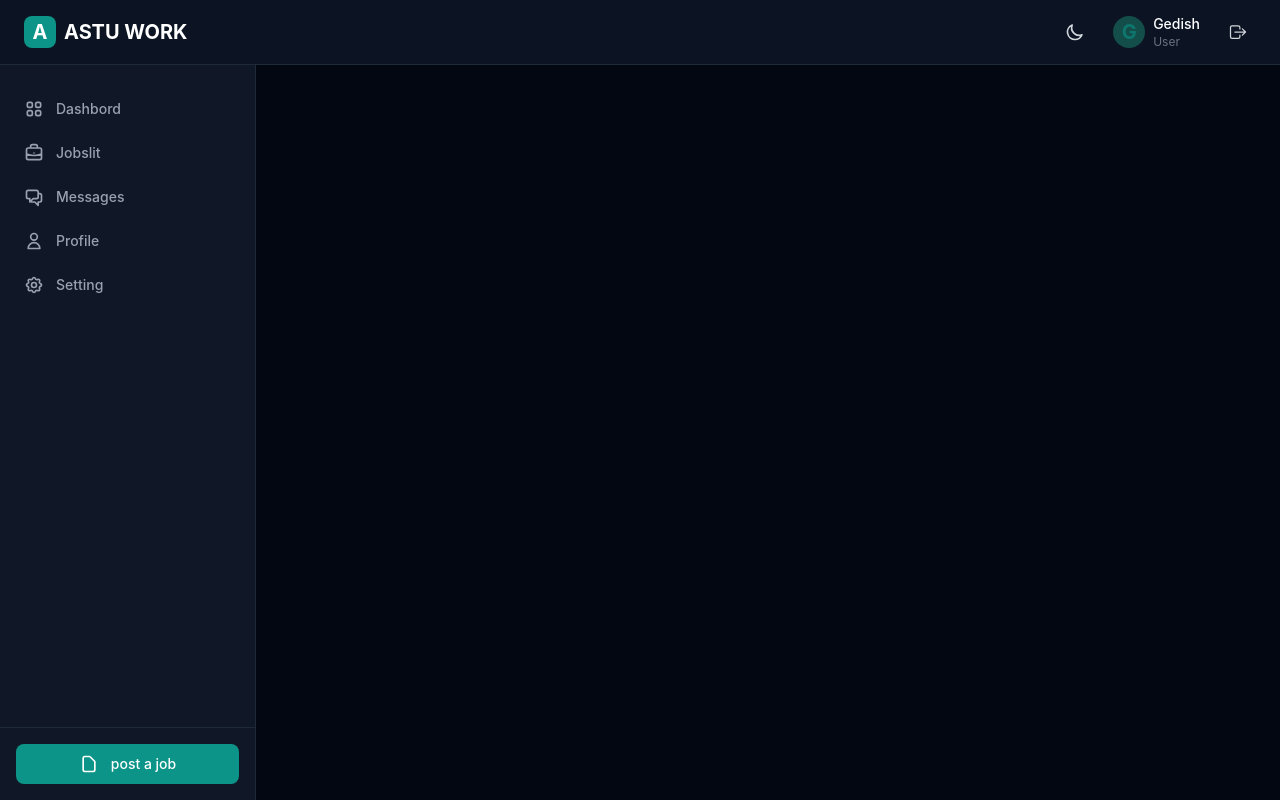
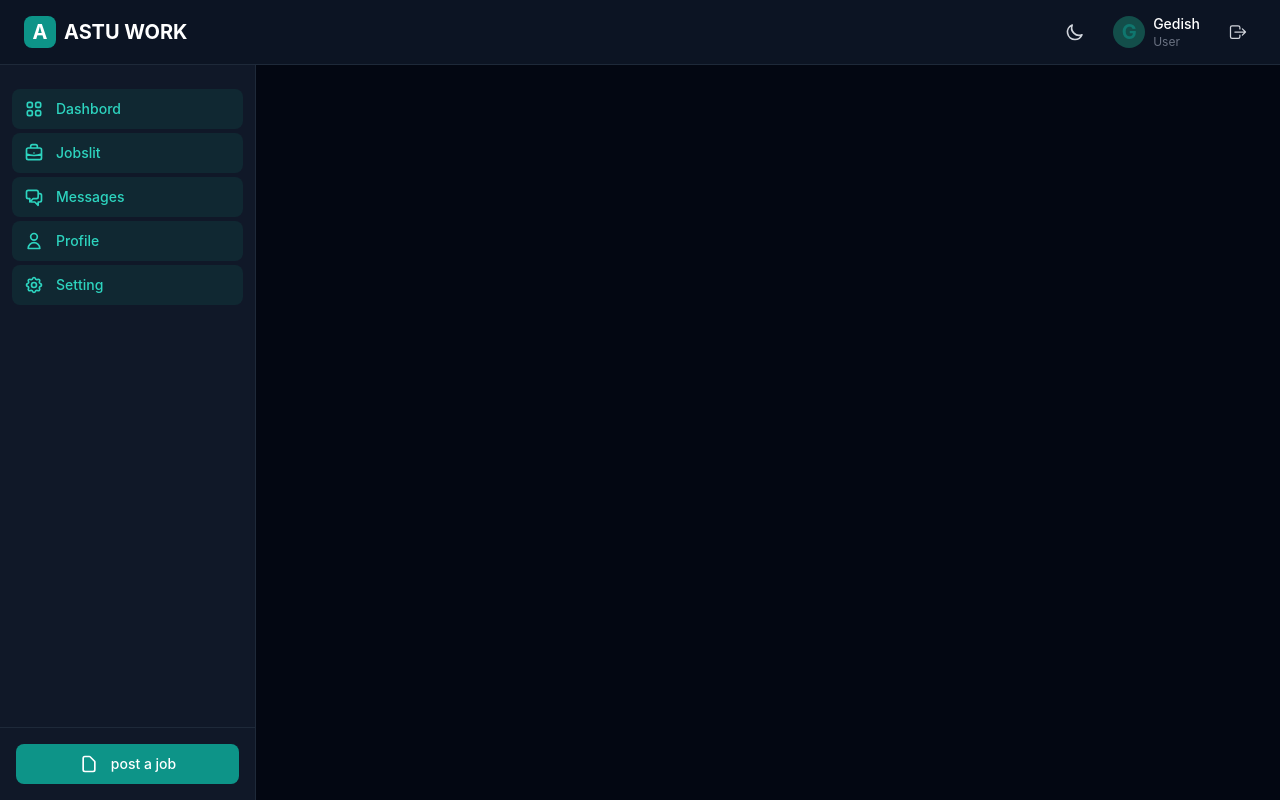
Before and after one commit to gedeno/project-7JAT, a React (Vite) app in the folder JAT_fe/: page / in a window 1280 px wide. Built offline with nearby package versions, Linux system fonts and the light colour scheme.

Commit message:
small edtions in sidebar

```diff
--- a/JAT_fe/src/pages/ui/Sidebar.jsx
+++ b/JAT_fe/src/pages/ui/Sidebar.jsx
@@ -17,18 +17,22 @@ const NavItems =  [
     ]
 
 
-export const Sidebar = () =>{
-    const [isopen , setIsopen] = useState(true)
+export const Sidebar = ({isOpen, onClose}) =>{
     return (
       <>
-        {isopen && <div></div>}
+        {isOpen && (<div className="fixed inset-0 z-30 bg-black/50 lg:hidden " onClick={onClose}/>)}
         <aside
-          className={`fixed lg:static inset-y-0 left-0 z-40 w-64 bg-white dark:bg-gray-900 border-r border-gray-200 dark:border-gray-800 transform transtion-transform duration-300 lg:translate-x-0 ${isopen ? "translate-x-0" : "-translate-x-full"}`}
+          className={`fixed lg:static inset-y-0 left-0 z-40 w-64 bg-white dark:bg-gray-900 border-r border-gray-200 dark:border-gray-800 transform transtion-transform duration-300 lg:translate-x-0
+             ${isOpen ? "translate-x-0" : "-translate-x-full"}`}
         >
           <div className="flex flex-col h-full pt-4 lg:pt-6">
             <nav className="flex-1 px-3 space-y-1 ">
               {NavItems.map(({ label, icon: Icon }) => (
-                <NavLink className="flex items-center gap-3 px-3 py-2.5 rounded-lg text-sm font-medium transition-colors taxt-gray-600 hover:bg-gray-100 dark:text-gray-400 dark:hover:bg-gray-800 ">
+                <NavLink className= {({isActive}) =>`flex items-center gap-3 px-3 py-2.5 rounded-lg text-sm font-medium transition-colors
+                ${isActive
+                  ? 'bg-primary-50 text-primary-700 dark:bg-primary-900/30 dark:text-primary-400'
+                  : 'text-gray-600 hover:bg-gray-100 dark:text-gray-400 dark:hover:bg-gray-800'
+                }`} >
                   <Icon size={20} />
                   {label}
                 </NavLink>
```
